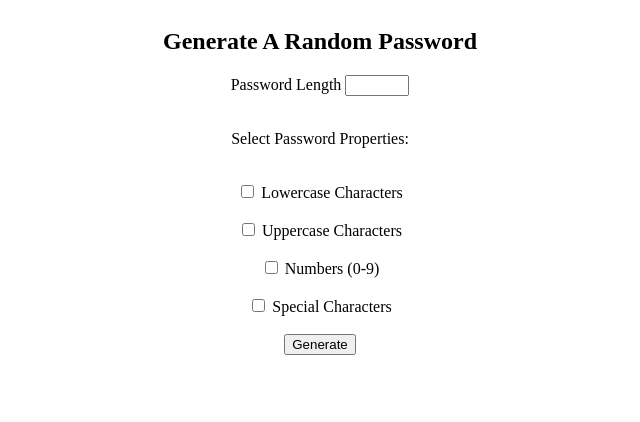
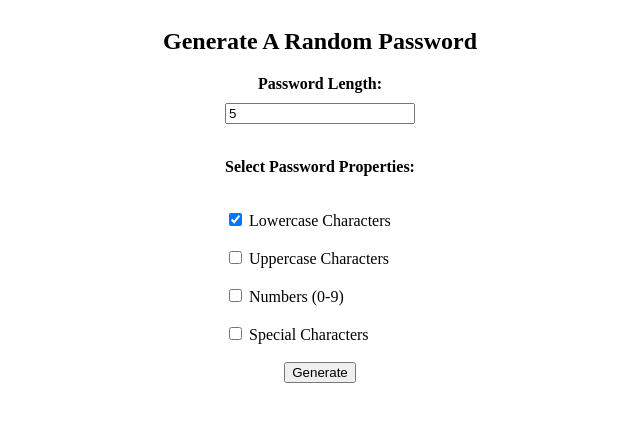
Before and after one commit to Josh1McClean/My-Random-Password-Generator, a plain HTML site: page index.html in a window 1280 px wide. Shown: the whole page, without its empty margins (320-960 px from the left). Drawn offline with Linux system fonts and the light colour scheme.

Commit message:
Second Edit

```diff
--- a/app.css
+++ b/app.css
@@ -3,3 +3,15 @@
     align-items: center;
     flex-direction: column;
 }
+
+.pwd-length {
+    display: flex;
+    flex-direction: column;
+    width: 100%;
+    align-items: center;
+}
+
+#length {
+    width: 100%;
+    margin-top: 10px;
+}
--- a/app.js
+++ b/app.js
@@ -0,0 +1,4 @@
+function generatePassword() {
+
+
+}
--- a/index.html
+++ b/index.html
@@ -14,20 +14,19 @@
 
         <form class="center">
             <div class="pwd-length">
-                <label for="length">Password Length</label>
-                <input type="number" id="length" name="length" min="5" max="100">
+                <label for="length"><b>Password Length:</b></label>
+                <input type="number" id="length" name="length" min="5" max="100" value="5">
             </div>
 
             <br>
 
-            <div class="checkbox">
-                <p>Select Password Properties:</p>
-            </div>
+            <div class="checkboxes">
+                <p><b>Select Password Properties:</b></p>
 
                 <br>
 
                 <div>
-                <input type="checkbox" id="lowercase" name="lowercase">
+                    <input type="checkbox" id="lowercase" name="lowercase" checked>
                     <label for="lowercase">Lowercase Characters</label>
                 </div>
 
@@ -51,13 +50,16 @@
                     <input type="checkbox" id="special" name="special">
                     <label for="special">Special Characters</label>
                 </div>
-
+            </div>
             <br>
 
+            <div id="password"></div>
             <button>Generate</button>
         </form>
     </section>
-    <script src="app.js"></script>
+
+    <!--Section2: -->
+    <script src="ap2.js"></script>
 </body>
 
 </html>
```
Lines whose indentation alone changed are shown as unchanged.
